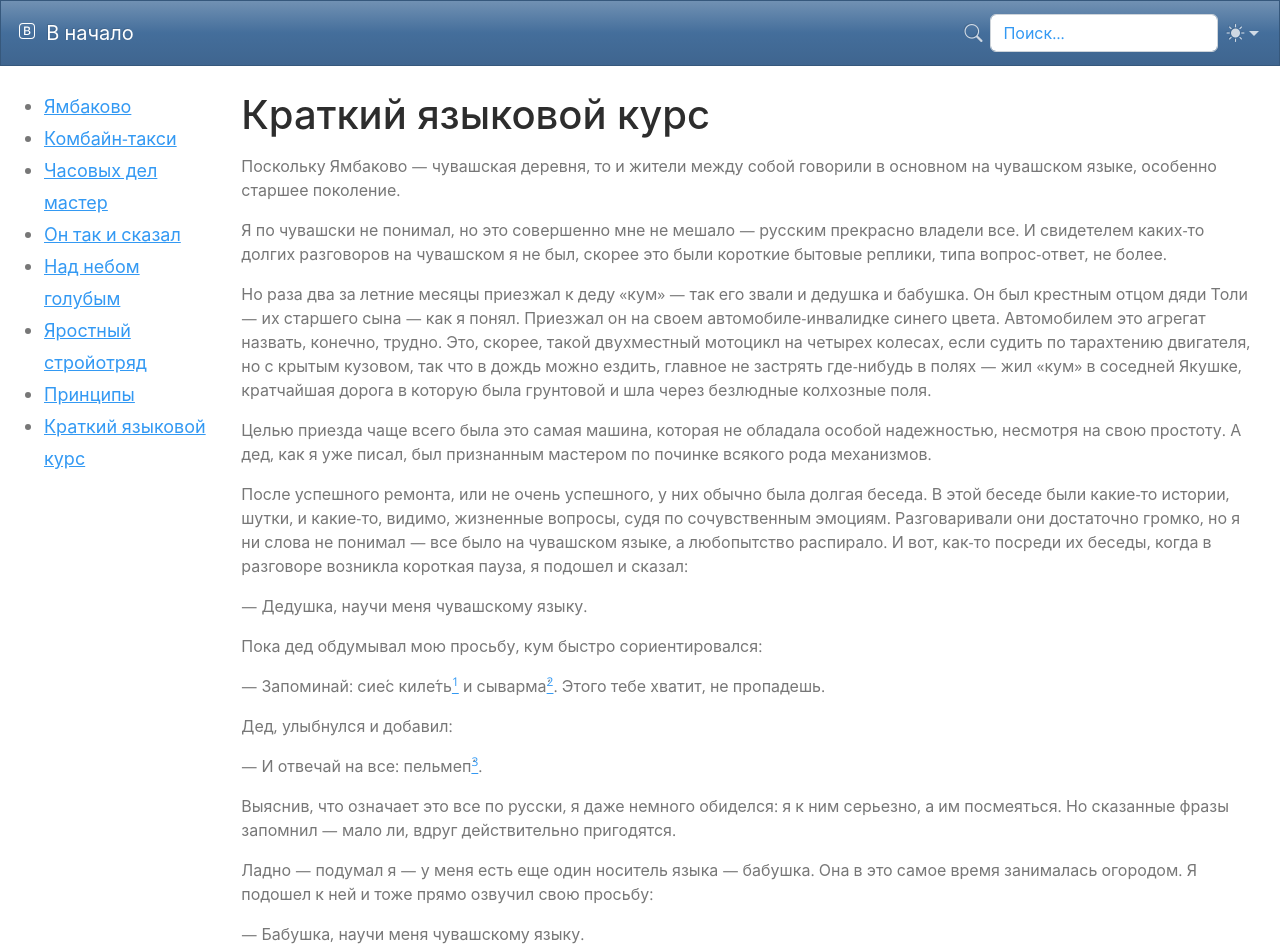
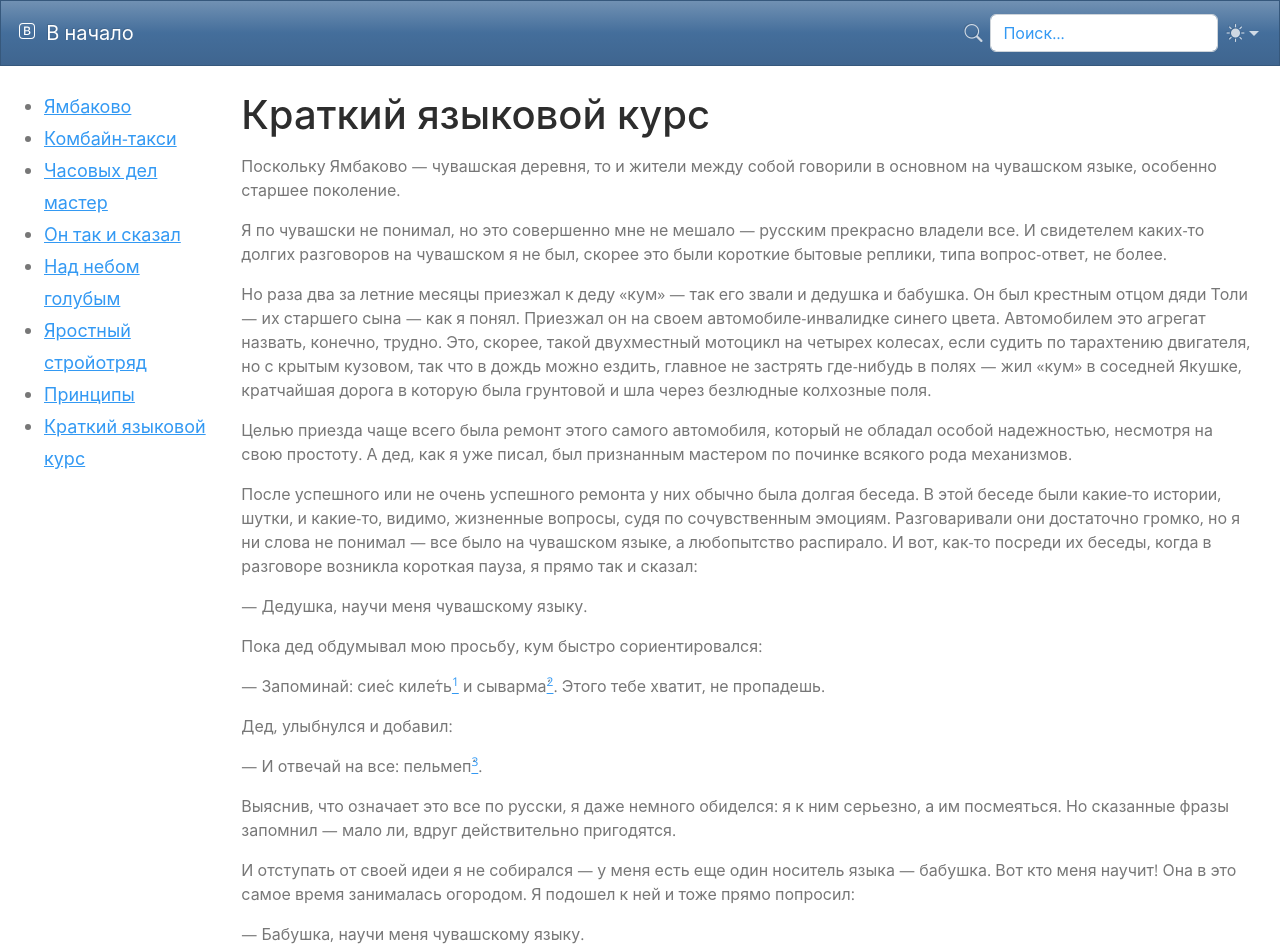
Before and after one commit to sedmark/memories, a plain HTML site: page docs/ch01/mem-lingvo.html in a window 1280 px wide. Shown: the top 952 px of the page. Drawn offline with nearby package versions, Linux system fonts and the light colour scheme.

Commit message:
mem-lingvo update

```diff
--- a/docs/ch01/mem-lingvo.html
+++ b/docs/ch01/mem-lingvo.html
@@ -101,29 +101,30 @@
             короткие бытовые реплики, типа вопрос-ответ, не более.</p>
         <p class="p">Но раза два за летние месяцы приезжал к деду «кум» — так его звали и дедушка и бабушка.
             Он был крестным отцом дяди Толи — их старшего сына — как я понял. Приезжал он на своем
-            автомобиле-инвалидке синего цвета. Автомобилем это агрегат назвать, конечно, трудно. Это,
-            скорее, такой двухместный мотоцикл на четырех колесах, если судить по тарахтению
+            автомобиле-инвалидке синего цвета. Автомобилем это агрегат назвать, конечно, трудно.
+            Это, скорее, такой двухместный мотоцикл на четырех колесах, если судить по тарахтению
             двигателя, но с крытым кузовом, так что в дождь можно ездить, главное не застрять
             где-нибудь в полях — жил «кум» в соседней Якушке, кратчайшая дорога в которую была
             грунтовой и шла через безлюдные колхозные поля.</p>
-        <p class="p">Целью приезда чаще всего была это самая машина, которая не обладала особой надежностью,
-            несмотря на свою простоту. А дед, как я уже писал, был признанным мастером по починке
-            всякого рода механизмов.</p>
-        <p class="p">После успешного ремонта, или не очень успешного, у них обычно была долгая беседа. В этой
+        <p class="p">Целью приезда чаще всего была ремонт этого самого автомобиля, который не обладал особой
+            надежностью, несмотря на свою простоту. А дед, как я уже писал, был признанным мастером
+            по починке всякого рода механизмов.</p>
+        <p class="p">После успешного или не очень успешного ремонта у них обычно была долгая беседа. В этой
             беседе были какие-то истории, шутки, и какие-то, видимо, жизненные вопросы, судя по
-            сочувственным эмоциям. Разговаривали они достаточно громко, но я ни слова не понимал — все было на
-            чувашском языке, а любопытство распирало. И вот, как-то посреди их беседы, когда в
-            разговоре возникла короткая пауза, я подошел и сказал:</p>
+            сочувственным эмоциям. Разговаривали они достаточно громко, но я ни слова не понимал —
+            все было на чувашском языке, а любопытство распирало. И вот, как-то посреди их беседы,
+            когда в разговоре возникла короткая пауза, я прямо так и сказал:</p>
         <p class="p">— Дедушка, научи меня чувашскому языку.</p>
         <p class="p">Пока дед обдумывал мою просьбу, кум быстро сориентировался:</p>
-        <p class="p">— Запоминай: сие́с киле́ть<a name="fnsrc_1" href="#fntarg_1"><sup>1</sup></a> и сыварма́<a name="fnsrc_2" href="#fntarg_2"><sup>2</sup></a>. Этого тебе хватит, не
+        <p class="p">— Запоминай: сие́с киле́ть<a name="fnsrc_1" href="#fntarg_1"><sup>1</sup></a> и
+                сыварма́<a name="fnsrc_2" href="#fntarg_2"><sup>2</sup></a>. Этого тебе хватит, не
             пропадешь.</p>
         <p class="p">Дед, улыбнулся и добавил:</p>
         <p class="p">— И отвечай на все: пельмеп́<a name="fnsrc_3" href="#fntarg_3"><sup>3</sup></a>.</p>
         <p class="p">Выяснив, что означает это все по русски, я даже немного обиделся: я к ним серьезно, а им
             посмеяться. Но сказанные фразы запомнил — мало ли, вдруг действительно пригодятся.</p>
-        <p class="p">Ладно — подумал я — у меня есть еще один носитель языка — бабушка. Она в это самое время
-            занималась огородом. Я подошел к ней и тоже прямо озвучил свою просьбу:</p>
+        <p class="p">И отступать от своей идеи я не собирался — у меня есть еще один носитель языка — бабушка. Вот кто меня
+            научит! Она в это самое время занималась огородом. Я подошел к ней и тоже прямо попросил:</p>
         <p class="p">— Бабушка, научи меня чувашскому языку.</p>
         <p class="p">Она немного удивленно взглянула на меня и коротко ответила:</p>
         <p class="p">— Насери́— после чего продолжила свою работу.</p>
```
Also changed, not shown: docs/js/search_index.json, 1 other file.
